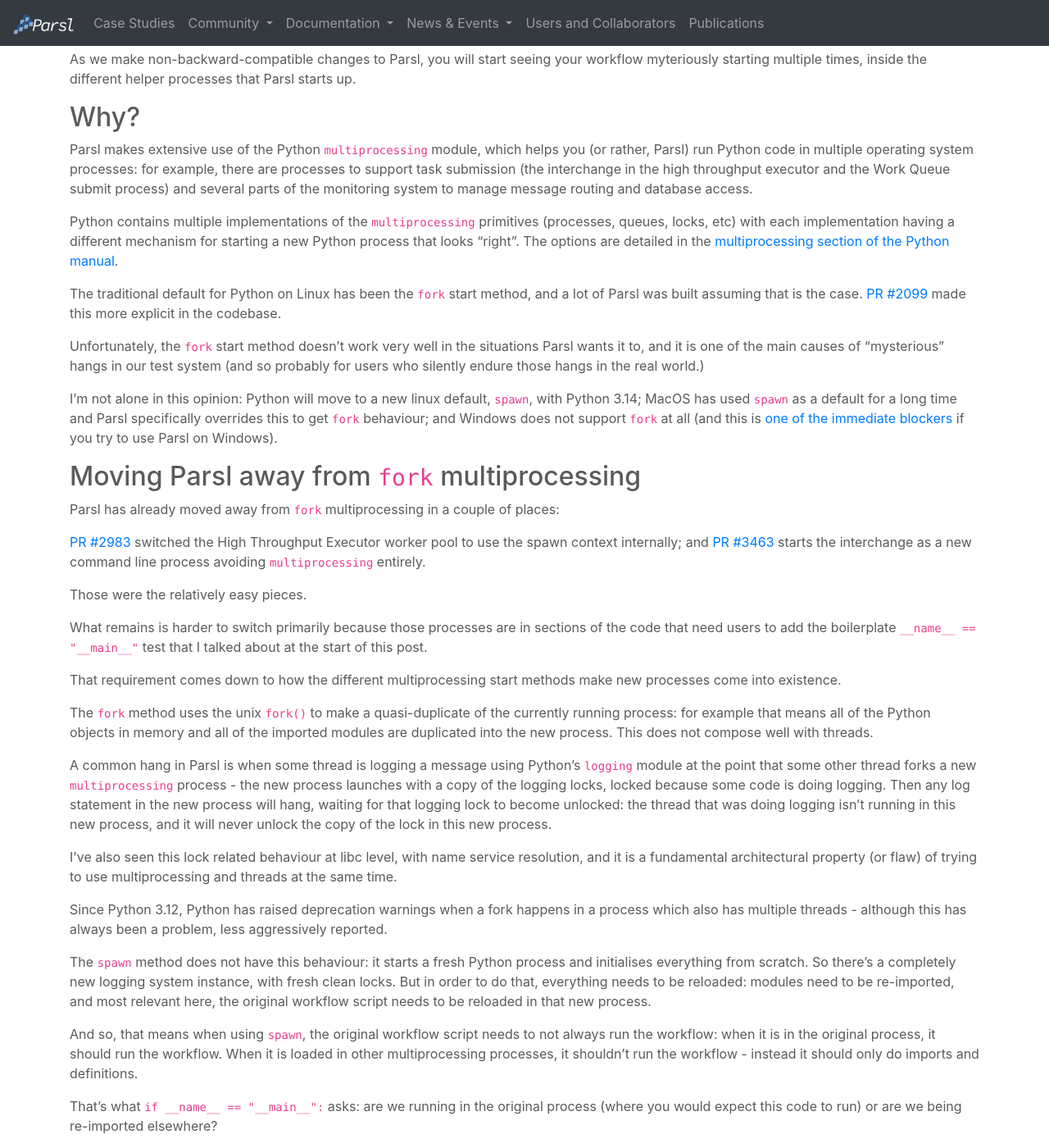
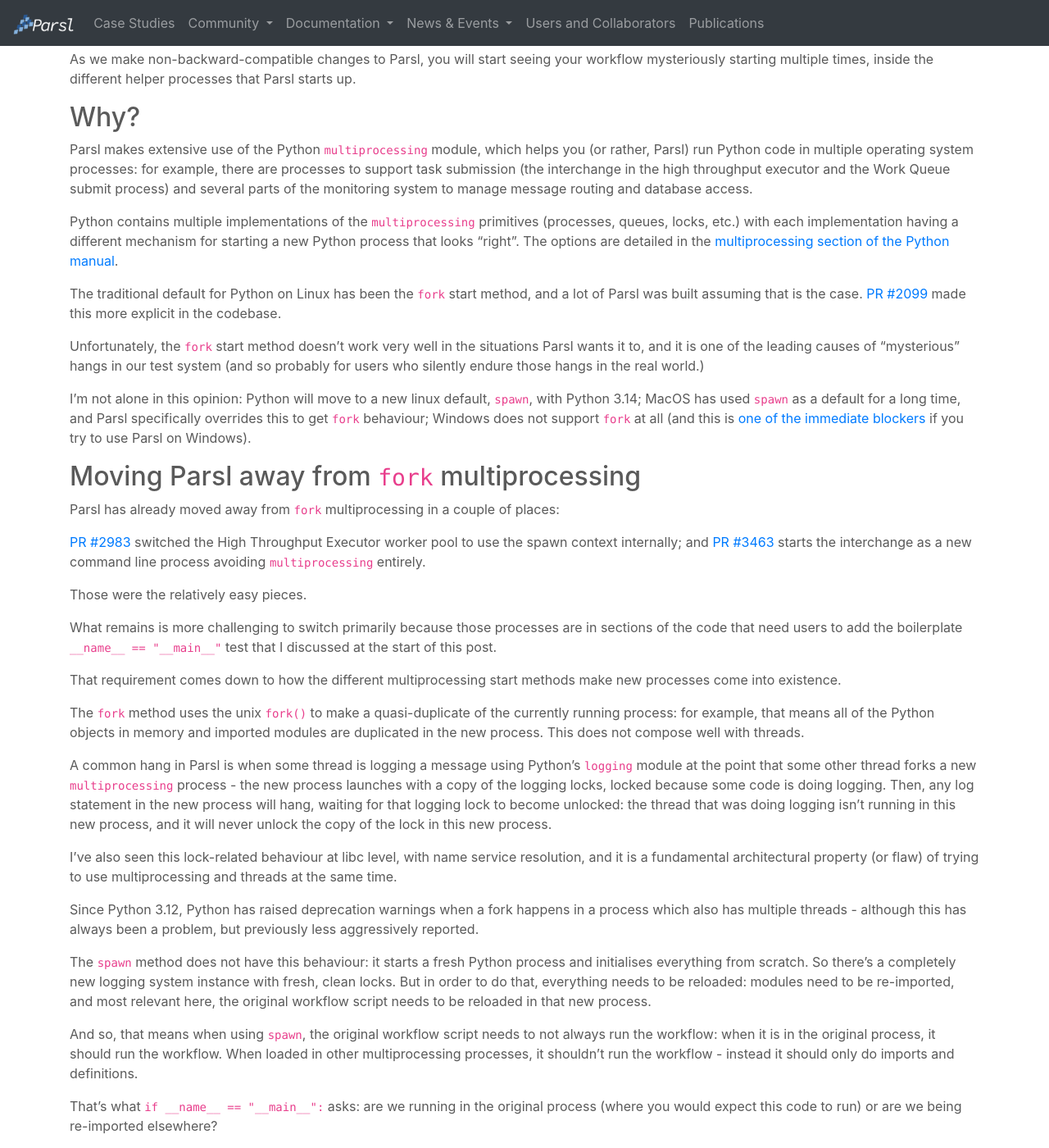
Before and after one commit to Parsl/parsl.github.io, a Jekyll site: the page built from _posts/2025-02-26-main-protection.md, in a window 1280 px wide and 1400 px high, scrolled down 775 px. Shown: the whole window at 82% size. Built offline with Jekyll 4.4.1, drawn with Linux system fonts in a browser that asks for light colours; some of the changed text lies outside the part shown.

Commit message:
sophie review of blog post

````diff
--- a/_posts/2025-02-26-main-protection.md
+++ b/_posts/2025-02-26-main-protection.md
@@ -2,14 +2,14 @@
 layout: post
 author: Ben Clifford
 title: Wrapping your workflows in __main__ protection
-excerpt: Starting soon, you will probably need to start wrapping the main body of your parsl workflows with a test, `if __name__ == "__main__"`. I'll talk about what I mean first, and then explain why.
+excerpt: Starting soon, you will probably need to start wrapping the main body of your parsl workflows with a test, `if __name__ == "__main__"`. I'll talk about what I mean first and then explain why.
 ---
 
 Starting soon, you will probably need to start wrapping the main body of your parsl workflows with a test, `if __name__ == "__main__"`. I'll talk about what I mean first, and then explain why later in this post.
 
-Many people do this already, and many users get this done for them by a higher level framework.
+Many people do this already, and many users get this done for them by a higher-level framework.
 
-I expect that the users that are affected are the users who directly write scripts.
+I expect that the affected users are those who directly write scripts.
 
 
 Here's an example code change:
@@ -24,7 +24,7 @@
   print(my_app(10).result())
 ```
 
-becomes:
+Becomes:
 
 ```
 def my_app(x):
@@ -35,13 +35,13 @@
     print(my_app(10).result())
 ```
 
-Roughly speaking: imports and definitions should live outside the protected block. Actions should live inside the protected block.
+Roughly speaking, imports and definitions should live outside the protected block. Actions should live inside the protected block.
 
-I opened <a href="https://github.com/Parsl/parsl/issues/3723">issue #3723</a> for discussion of this change a few weeks ago, after generally positive support on Parsl's Slack.
+I opened <a href="https://github.com/Parsl/parsl/issues/3723" target="_blank">issue #3723</a> for discussion of this change a few weeks ago, after generally positive support on Parsl's Slack.
 
 ## What will happen if I don't make this change?
 
-As we make non-backward-compatible changes to Parsl, you will start seeing your workflow myteriously starting multiple
+As we make non-backward-compatible changes to Parsl, you will start seeing your workflow mysteriously starting multiple
 times, inside the different helper processes that Parsl starts up.
 
 ## Why?
@@ -51,60 +51,60 @@
 interchange in the high throughput executor and the Work Queue submit process) and several parts of the monitoring
 system to manage message routing and database access.
 
-Python contains multiple implementations of the `multiprocessing` primitives (processes, queues, locks, etc)
+Python contains multiple implementations of the `multiprocessing` primitives (processes, queues, locks, etc.)
 with each implementation having a different mechanism for starting a new Python process that looks "right".
-The options are detailed in the <a href="https://docs.python.org/3/library/multiprocessing.html#contexts-and-start-methods">multiprocessing section of the Python manual</a>.
+The options are detailed in the <a href="https://docs.python.org/3/library/multiprocessing.html#contexts-and-start-methods" target="_blank">multiprocessing section of the Python manual</a>.
 
 The traditional default for Python on Linux has been the `fork` start method, and a lot of Parsl was built assuming
-that is the case. <a href="https://github.com/Parsl/parsl/pull/2099">PR #2099</a> made this more explicit in
+that is the case. <a href="https://github.com/Parsl/parsl/pull/2099" target="_blank">PR #2099</a> made this more explicit in
 the codebase.
 
 Unfortunately, the `fork` start method doesn't work very well in the situations Parsl wants it to, and it is one
-of the main causes of "mysterious" hangs in our test system (and so probably for users who silently endure
+of the leading causes of "mysterious" hangs in our test system (and so probably for users who silently endure
 those hangs in the real world.)
 
 I'm not alone in this opinion: Python will move to a new linux default, `spawn`, with Python 3.14; MacOS has used
-`spawn` as a default for a long time and Parsl specifically overrides this to get `fork` behaviour; and Windows
-does not support `fork` at all (and this is <a href="https://github.com/Parsl/parsl/issues/1878#issuecomment-1055974563">one of the immediate blockers</a> if you try to use Parsl on Windows).
+`spawn` as a default for a long time, and Parsl specifically overrides this to get `fork` behaviour; Windows
+does not support `fork` at all (and this is <a href="https://github.com/Parsl/parsl/issues/1878#issuecomment-1055974563" target="_blank">one of the immediate blockers</a> if you try to use Parsl on Windows).
 
 ## Moving Parsl away from `fork` multiprocessing
 
 Parsl has already moved away from `fork` multiprocessing in a couple of places:
 
-<a href="https://github.com/Parsl/parsl/pull/2983">PR #2983</a> switched the High Throughput Executor worker pool to use the spawn context internally;
-and <a href="https://github.com/Parsl/parsl/pull/2983">PR #3463</a> starts
+<a href="https://github.com/Parsl/parsl/pull/2983" target="_blank">PR #2983</a> switched the High Throughput Executor worker pool to use the spawn context internally;
+and <a href="https://github.com/Parsl/parsl/pull/2983" target="_blank">PR #3463</a> starts
 the interchange as a new command line process avoiding `multiprocessing` entirely.
 
 Those were the relatively easy pieces.
 
-What remains is harder to switch primarily because those processes are in sections of the code that need users to add the
-boilerplate `__name__ == "__main__"` test that I talked about at the start of this post.
+What remains is more challenging to switch primarily because those processes are in sections of the code that need users to add the
+boilerplate `__name__ == "__main__"` test that I discussed at the start of this post.
 
 That requirement comes down to how the different multiprocessing start methods make new processes come into existence.
 
-The `fork` method uses the unix `fork()` to make a quasi-duplicate of the currently running process: for example
-that means all of the Python objects in memory and all of the imported modules are duplicated into the new process.
+The `fork` method uses the unix `fork()` to make a quasi-duplicate of the currently running process: for example,
+that means all of the Python objects in memory and imported modules are duplicated in the new process.
 This does not compose well with threads.
 
 A common hang in Parsl is when some thread is logging a message using Python's `logging` module at the point that
 some other thread forks a new `multiprocessing` process - the new process launches with a copy of the logging locks,
-locked because some code is doing logging. Then any log statement in the new process will hang, waiting for that
+locked because some code is doing logging. Then, any log statement in the new process will hang, waiting for that
 logging lock to become unlocked: the thread that was doing logging isn't running in this new process, and it will
 never unlock the copy of the lock in this new process.
 
-I've also seen this lock related behaviour at libc level, with name service resolution, and it is a fundamental
+I've also seen this lock-related behaviour at libc level, with name service resolution, and it is a fundamental
 architectural property (or flaw) of trying to use multiprocessing and threads at the same time.
 
 Since Python 3.12, Python has raised deprecation warnings when a fork happens in a process which also has
-multiple threads - although this has always been a problem, less aggressively reported.
+multiple threads - although this has always been a problem, but previously less aggressively reported.
 
 The `spawn` method does not have this behaviour: it starts a fresh Python process and initialises everything from
-scratch. So there's a completely new logging system instance, with fresh clean locks. But in order to do that,
+scratch. So there's a completely new logging system instance with fresh, clean locks. But in order to do that,
 everything needs to be reloaded: modules need to be re-imported, and most relevant here, the original
 workflow script needs to be reloaded in that new process.
 
 And so, that means when using `spawn`, the original workflow script needs to not always run the workflow: when it
-is in the original process, it should run the workflow. When it is loaded in other multiprocessing processes,
+is in the original process, it should run the workflow. When loaded in other multiprocessing processes,
 it shouldn't run the workflow - instead it should only do imports and definitions.
 
 That's what `if __name__ == "__main__":` asks: are we running in the original process (where you would expect
````
